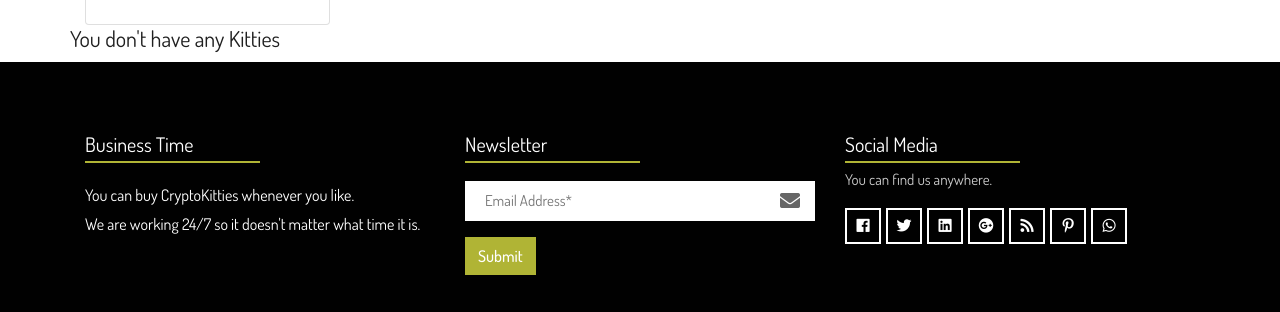
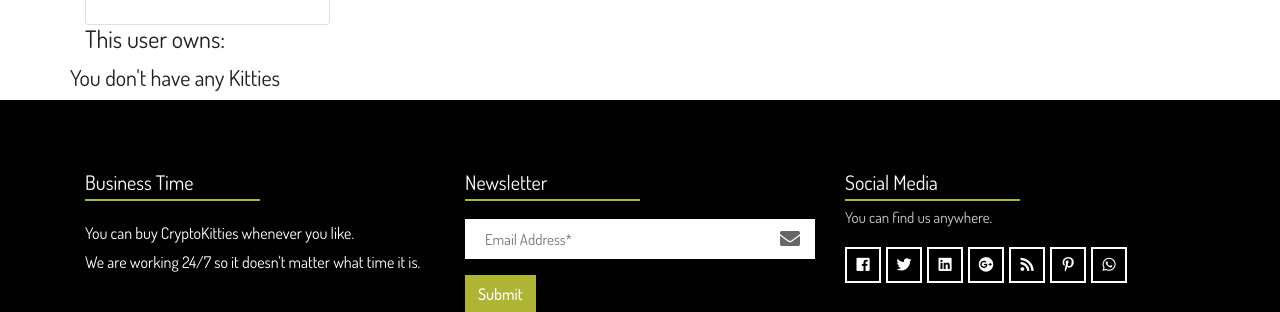
Before and after one commit to nikolaynikolov971/NftShop, a Django app: template shop/templates/profiles_details.html in a window 1280 px wide. Shown: the part 564-876 px from the top of the page. Run offline with Django 3.2, Linux system fonts and the light colour scheme; the template is opened without the code that fills it, so the values that code supplies are empty; some libraries are stand-ins or nearby versions.

Commit message:
update profile_deatils template

```diff
--- a/shop/templates/profiles_details.html
+++ b/shop/templates/profiles_details.html
@@ -153,9 +153,9 @@
             </div>
         </div>
     </div>
+    <div><h1>This user owns:</h1></div>
     <div class="row">
         {% if needed_products %}
-            <h1>This user owns:</h1>
             {% for product in needed_products %}
                 <div class="col-lg-4">
                     <div class="card" style="width: 70%;">
```
